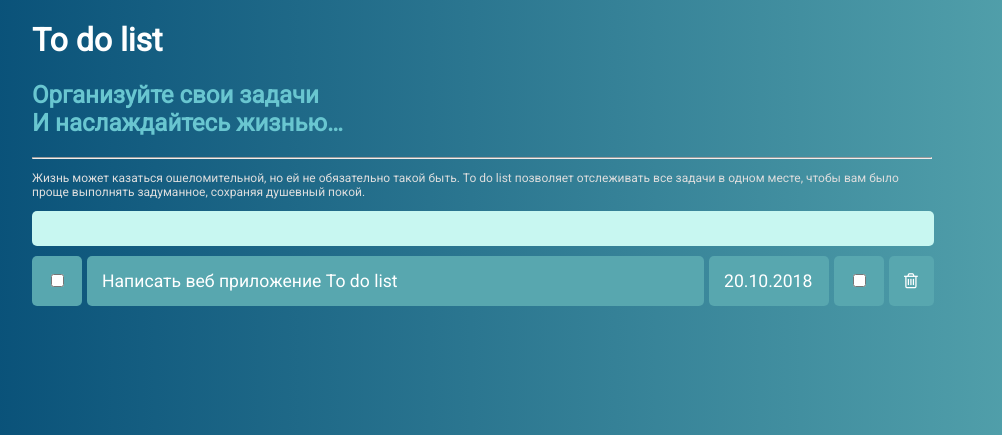
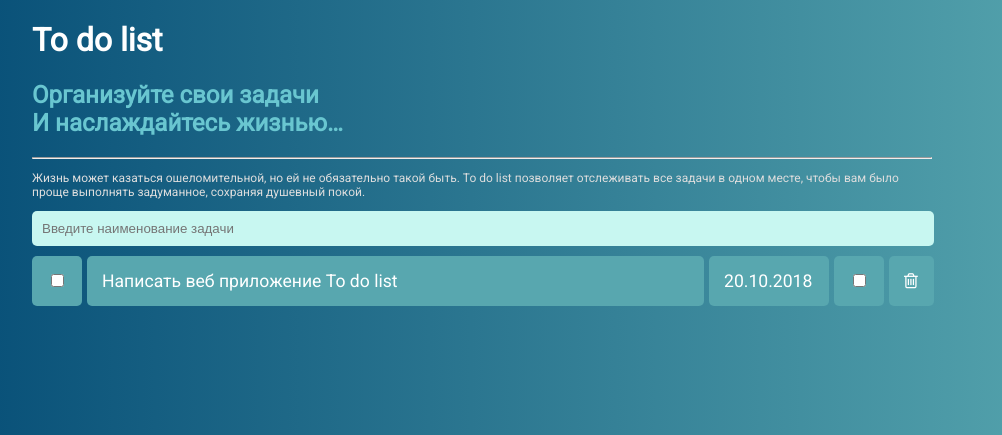
Before and after one commit to Beginner95/to-do-list, a PHP site: page / in a window 1280 px wide. Shown: the top 435 px of the page, without its empty margins (158-1160 px from the left). Run offline with PHP 8.4, Linux system fonts and the light colour scheme; some libraries are stand-ins or nearby versions.

Commit message:
Добавил placeholder

```diff
--- a/index.php
+++ b/index.php
@@ -13,7 +13,7 @@
 <hr>
 <p class="quote">Жизнь может казаться ошеломительной, но ей не обязательно такой быть. To do list позволяет отслеживать все задачи в одном месте, чтобы вам было проще выполнять задуманное, сохраняя душевный покой.</p>
 <div class="addtolist">
-    <div class="add"><input type="text" id="add" name="add"></div>
+    <div class="add"><input type="text" id="add" name="add" placeholder="Введите наименование задачи"></div>
 </div>
 <div class="todolist">
     <div class="box"><input type="checkbox" name="check"></div>
```
